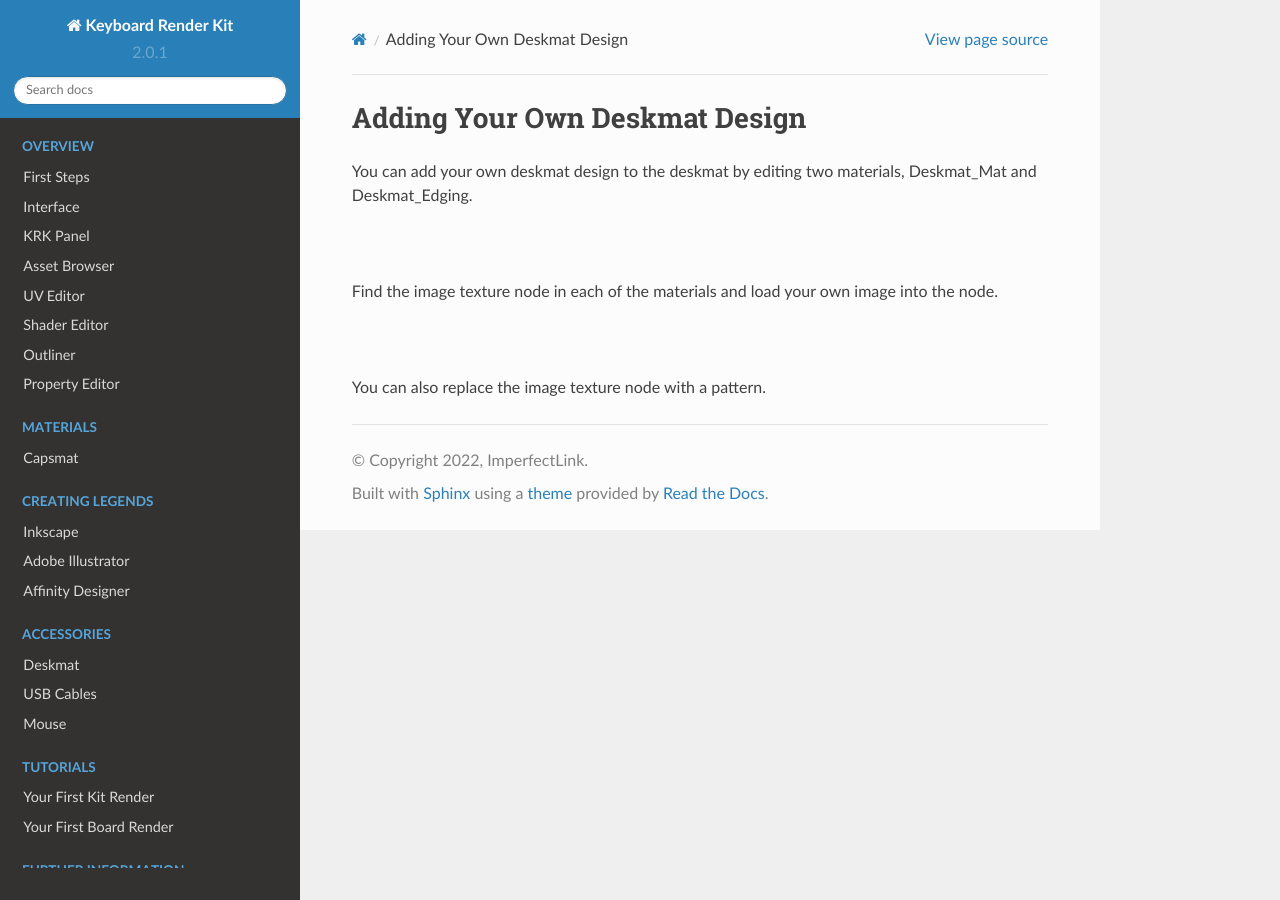
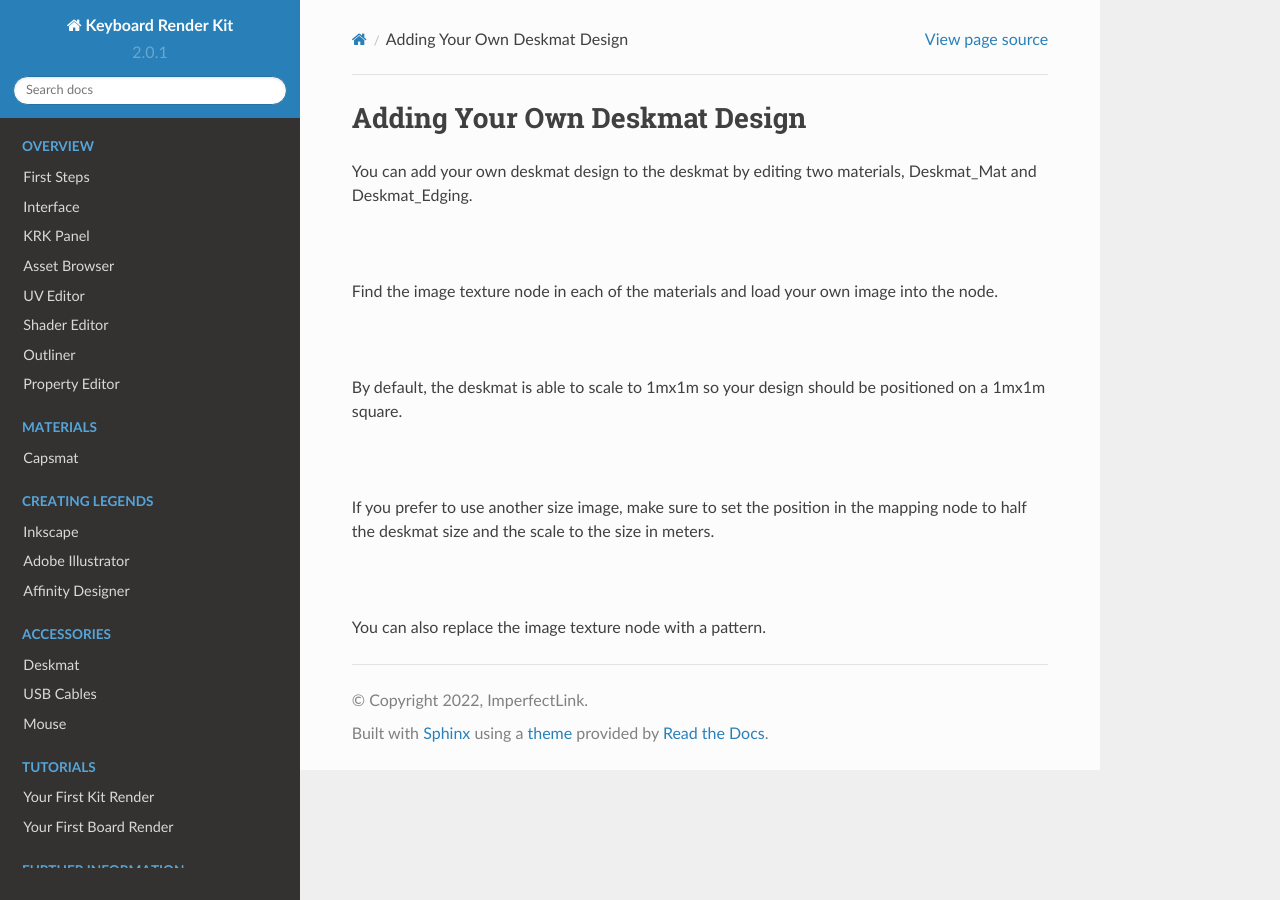
Before and after one commit to imperfectlink/KeyboardRenderKit, a Sphinx documentation site: the page built from docs/source/deskmat_custom.rst, in a window 1280 px wide. Built offline with Sphinx 7.4.7 and the Read the Docs theme 2.0.0, drawn with Linux system fonts in a browser that asks for light colours.

Commit message:
Update deskmat_custom.rst

```diff
--- a/docs/source/deskmat_custom.rst
+++ b/docs/source/deskmat_custom.rst
@@ -9,4 +9,12 @@ Find the image texture node in each of the materials and load your own image int
 
 |
 
+By default, the deskmat is able to scale to 1mx1m so your design should be positioned on a 1mx1m square.
+
+|
+
+If you prefer to use another size image, make sure to set the position in the mapping node to half the deskmat size and the scale to the size in meters.
+
+|
+
 You can also replace the image texture node with a pattern.
```
